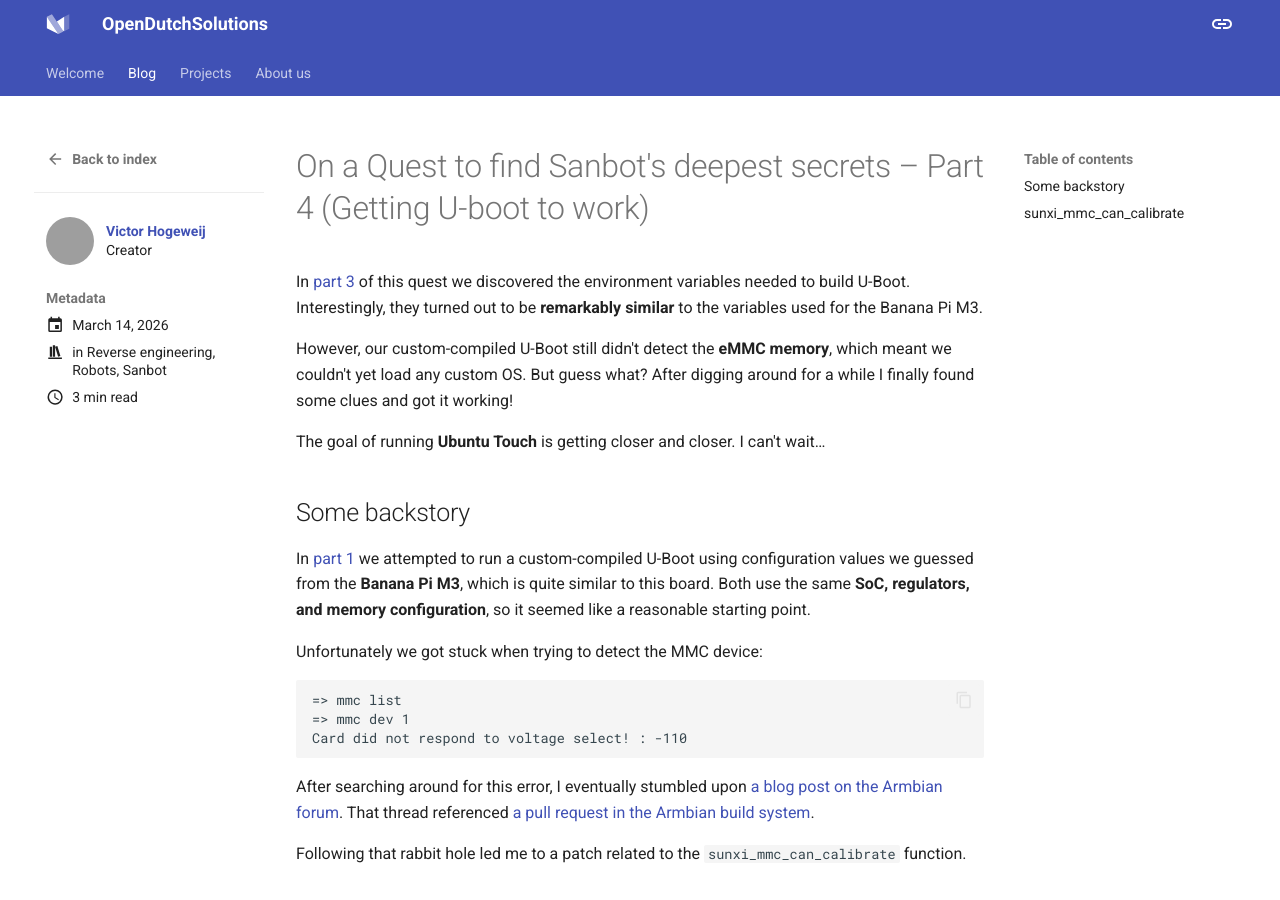
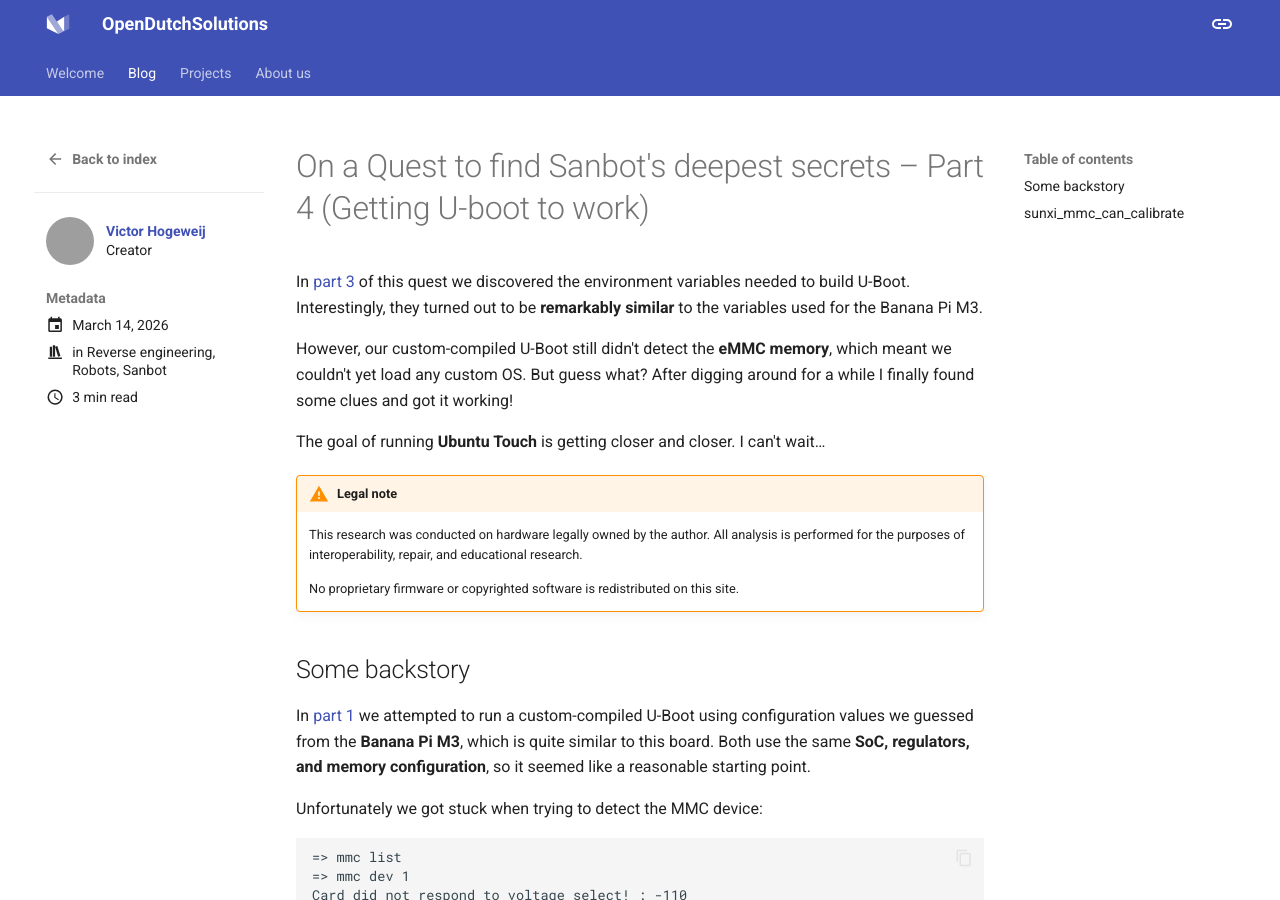
Before and after one commit to opendutchsolutions/site, an MkDocs documentation site: the page built from docs/blog/posts/05_sanbot_working_uboot.md, in a window 1280 px wide and 900 px high. Built offline with MkDocs 1.6.1 and Material for MkDocs 9.7.7, drawn with Linux system fonts in a browser that asks for light colours; comment, search, counter and statistics services are not loaded; grey boxes are pictures that could not be loaded.

Commit message:
add legal note to new blog post as well

```diff
--- a/docs/blog/posts/05_sanbot_working_uboot.md
+++ b/docs/blog/posts/05_sanbot_working_uboot.md
@@ -16,6 +16,18 @@
 However, our custom-compiled U-Boot still didn't detect the **eMMC memory**, which meant we couldn't yet load any custom OS. But guess what? After digging around for a while I finally found some clues and got it working!
 
 The goal of running **Ubuntu Touch** is getting closer and closer. I can't wait…
+
+
+!!! warning annotate "Legal note"
+
+    This research was conducted on hardware legally owned by the author.
+    All analysis is performed for the purposes of interoperability,
+    repair, and educational research.
+
+    No proprietary firmware or copyrighted software
+    is redistributed on this site.
+
+
 
 ## Some backstory
 
```
